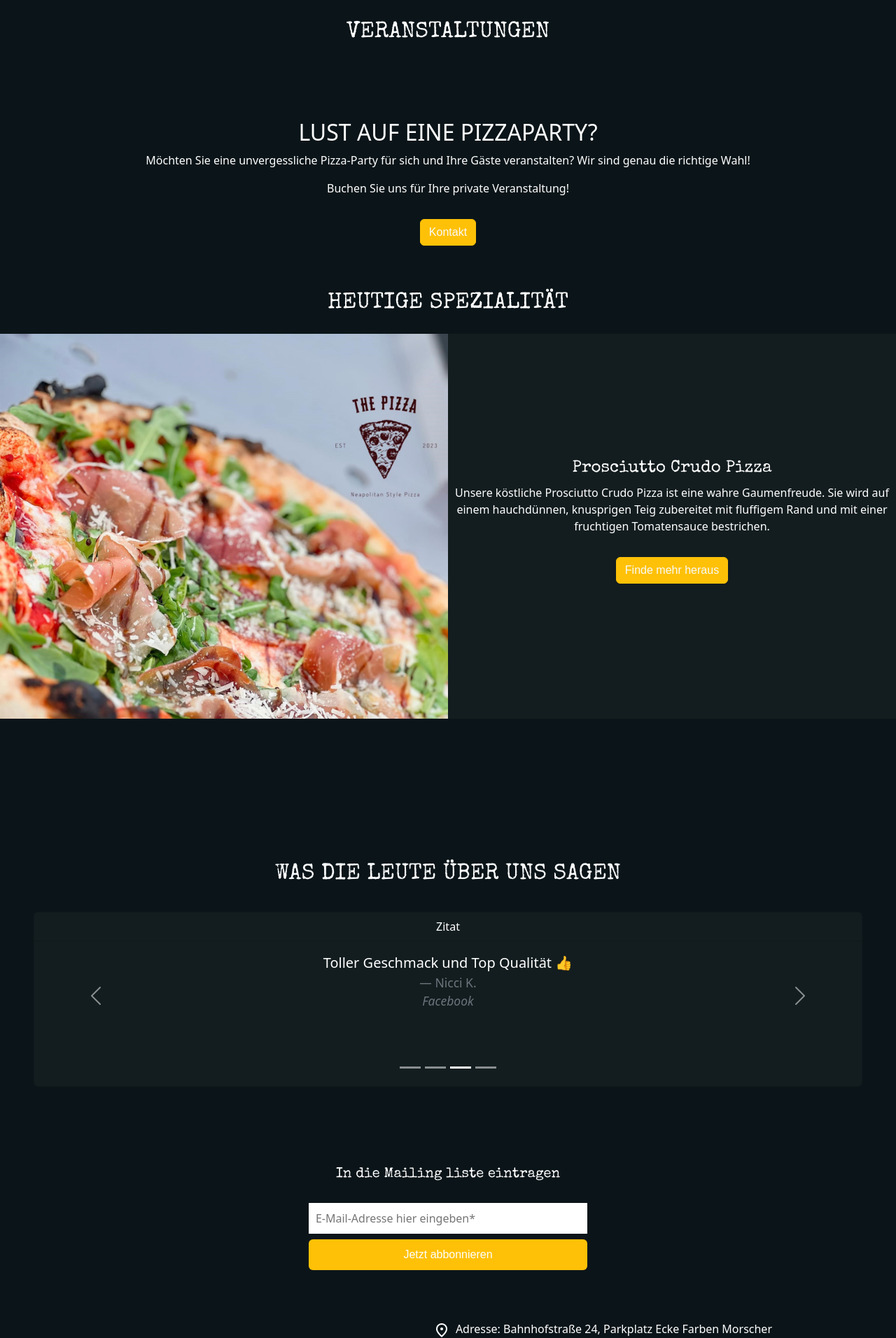
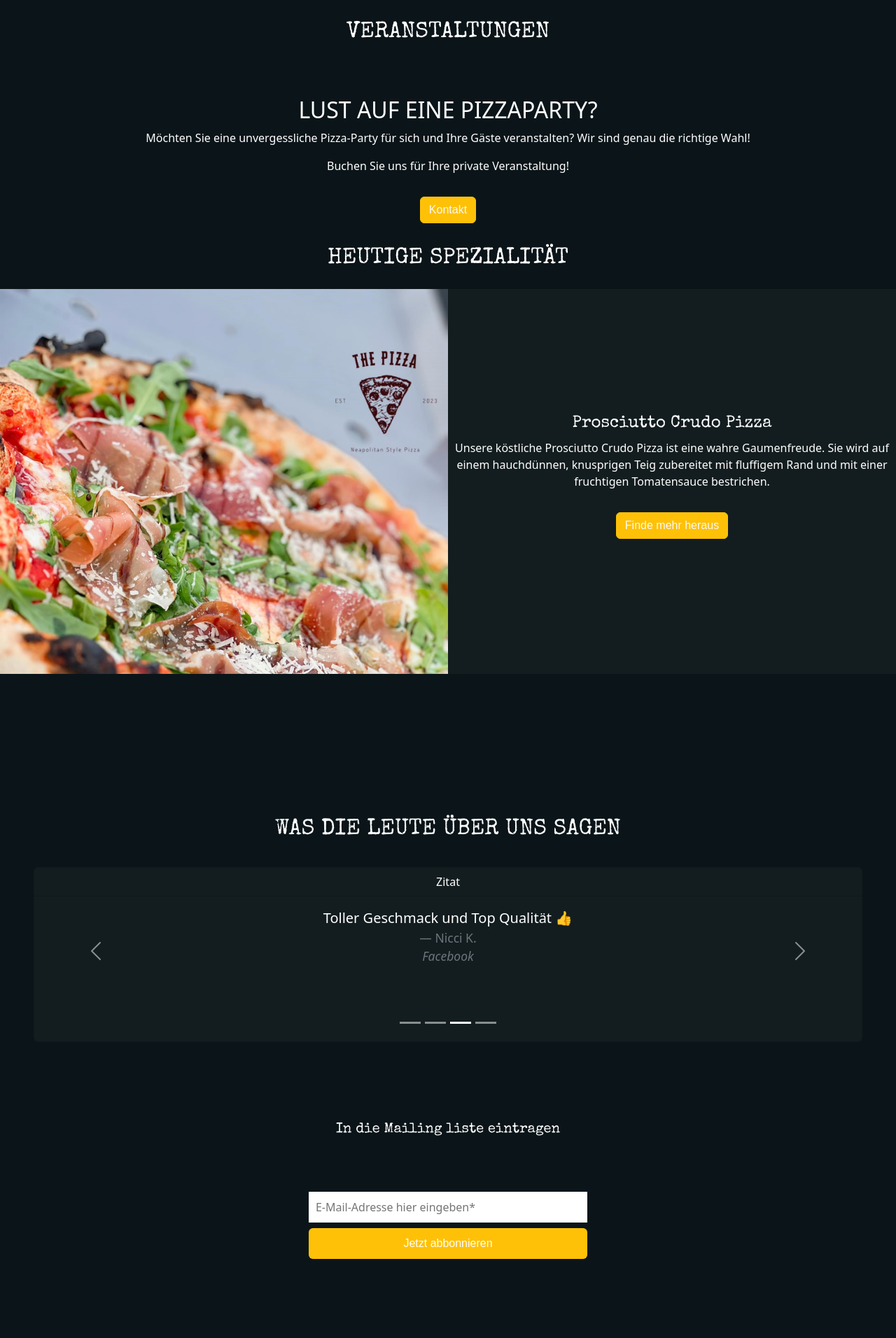
Before and after one commit to Iulia2191/ThePizzaWebsite, a React (Vite) app in the folder the-pizza/: page / in a window 1280 px wide. Shown: the part 1700-3612 px from the top of the page at 70% size. Built offline with nearby package versions, Linux system fonts and the light colour scheme; a web font is replaced by a local one.

Commit message:
subscribe

```diff
--- a/the-pizza/src/Components/Newsletter/Newsletter.jsx
+++ b/the-pizza/src/Components/Newsletter/Newsletter.jsx
@@ -5,7 +5,7 @@ function Newsletter () {
     <div className='newsletter py-5'>
       <div className='wrapper'>
         <p>In die Mailing liste eintragen</p>
-        <div className='mail'>
+        <div className='mail py-5'>
           <input type='text' placeholder='E-Mail-Adresse hier eingeben*' />
           <button type="button" className="btn btn-warning my-2">Jetzt abbonnieren</button>
         </div>
--- a/the-pizza/src/Components/Party/Party.jsx
+++ b/the-pizza/src/Components/Party/Party.jsx
@@ -8,7 +8,7 @@ function Party () {
   return (
     <div className='party'>
          <h2 className='party-events py-5'>Veranstaltungen</h2>
-      <div className='party-container py-5'>
+      <div className='party-container py-3'>
         <h2>LUST AUF EINE PIZZAPARTY?</h2>
         <p>
           Möchten Sie eine unvergessliche Pizza-Party für sich und Ihre Gäste
```
